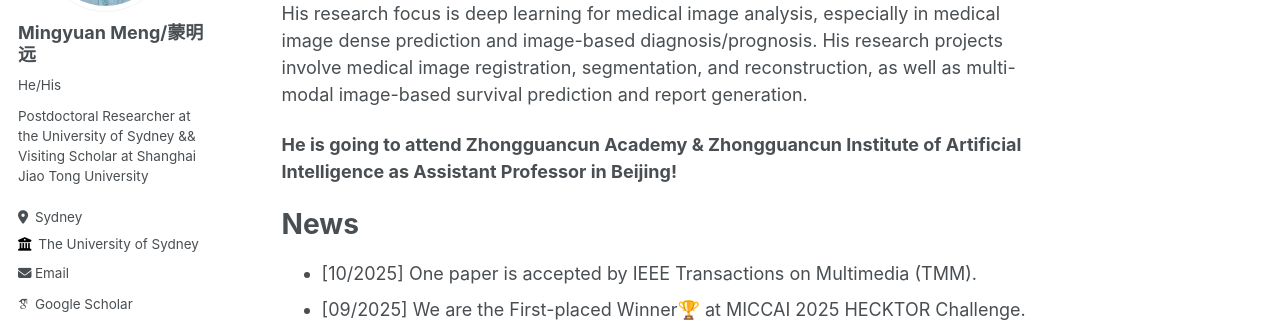
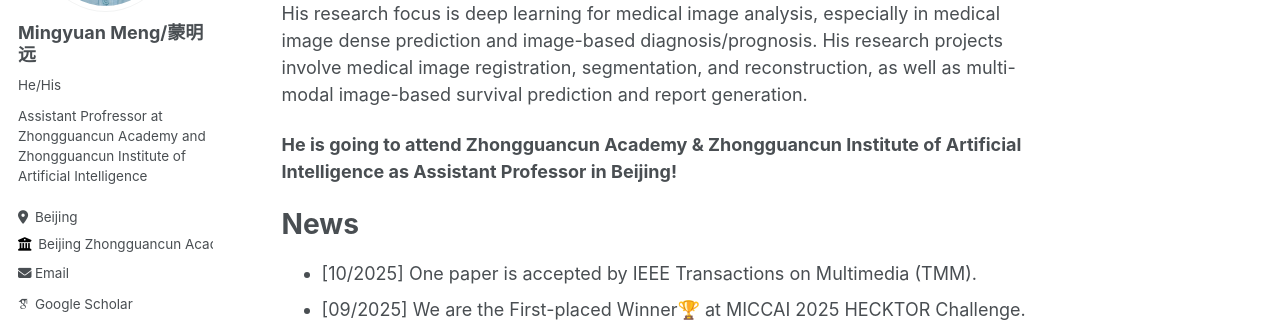
Before and after one commit to MungoMeng/mungomeng.github.io, a Jekyll site: the page built from _pages/about.md, in a window 1280 px wide. Shown: the part 334-660 px from the top of the page. Built offline with Jekyll 4.4.1, drawn with Linux system fonts in a browser that asks for light colours; some web fonts are replaced.

Commit message:
Update _config.yml

```diff
--- a/_config.yml
+++ b/_config.yml
@@ -24,9 +24,9 @@ author:
   avatar           : "profile.png"
   name             : "Mingyuan Meng/蒙明远"
   pronouns         : "He/His"
-  bio              : "Postdoctoral Researcher at the University of Sydney && Visiting Scholar at Shanghai Jiao Tong University"
-  location         : "Sydney"
-  employer         : "The University of Sydney"
+  bio              : "Assistant Profressor at Zhongguancun Academy and Zhongguancun Institute of Artificial Intelligence"
+  location         : "Beijing"
+  employer         : "Beijing Zhongguancun Academy"
   uri              : # URL
   email            : "mungomeng@qq.com"
 
```
